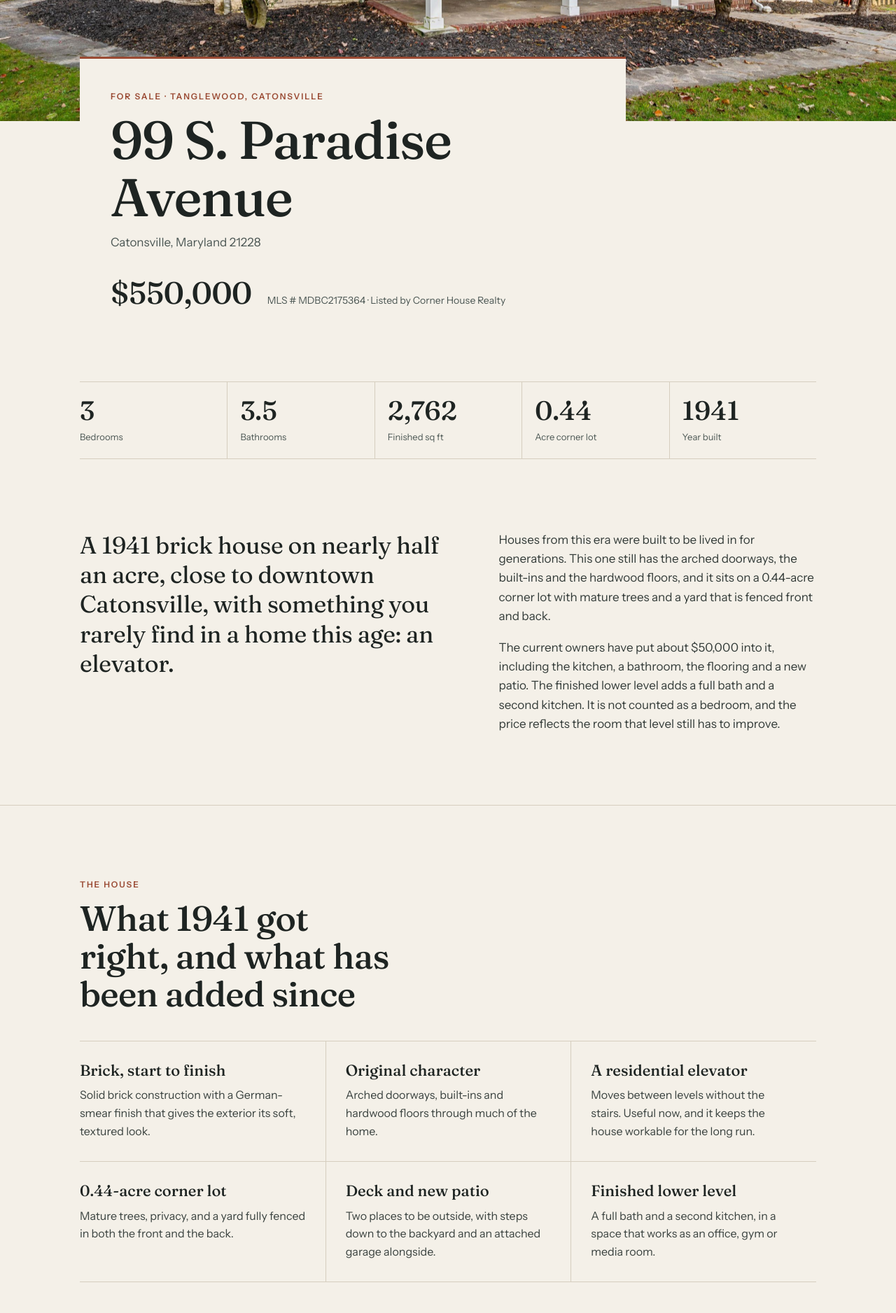
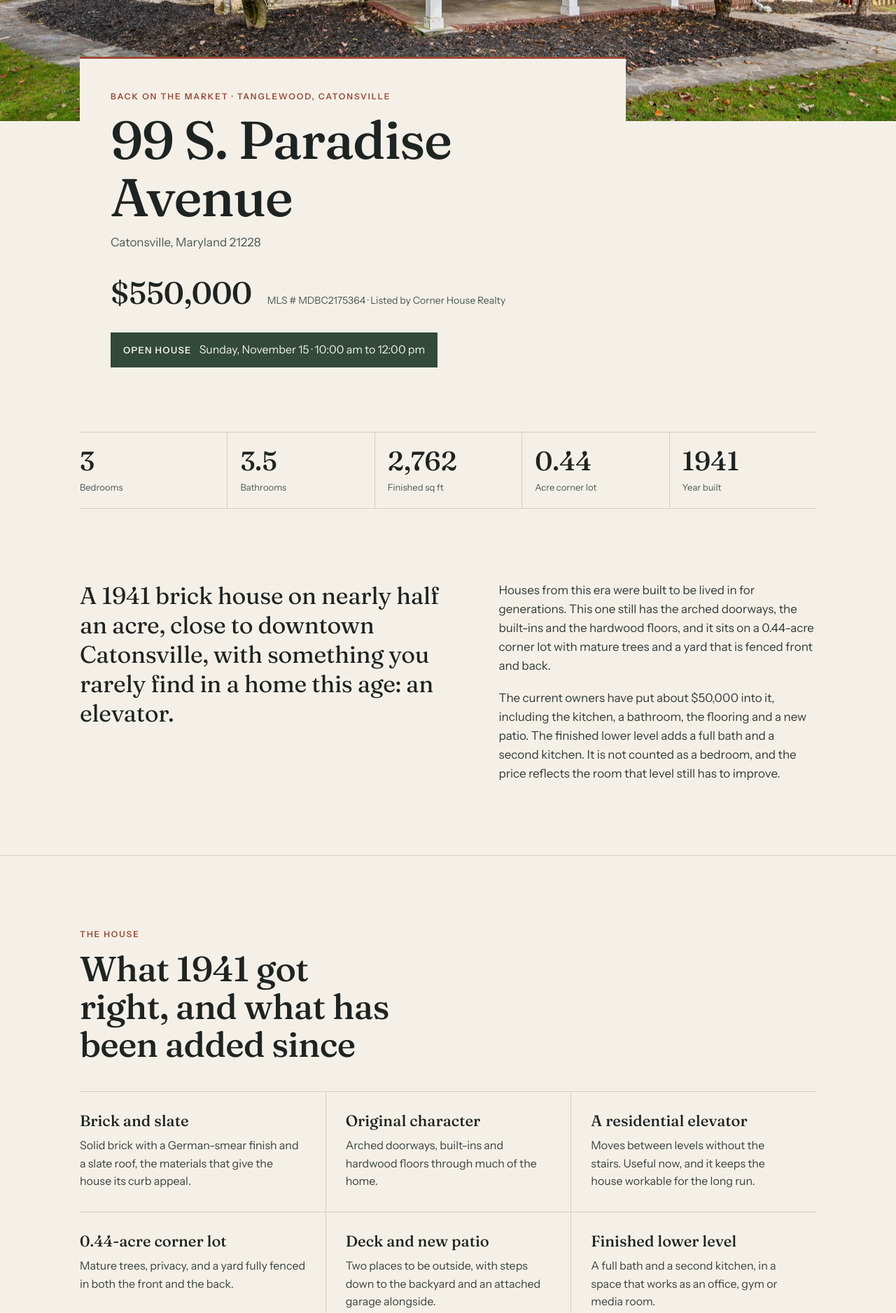
Before and after one commit to nathan816usana-creator/arcstead-pipeline, a plain HTML site: page listings/99-s-paradise-ave/index.html in a window 1280 px wide. Shown: the part 480-2356 px from the top of the page at 70% size. Drawn offline with Linux system fonts and the light colour scheme.

Commit message:
Add open house, back-on-market framing and inspection note to match the MLS remarks
Co-Authored-By: Claude Fable 5.2 <noreply@anthropic.com>
Claude-Session: https://claude.ai/code/session_0159x4akuHrgLztkJw96Mi8H

```diff
--- a/listings/99-s-paradise-ave/index.html
+++ b/listings/99-s-paradise-ave/index.html
@@ -119,6 +119,9 @@
   .hero-price strong { font-family: var(--display); font-weight: 500; font-size: clamp(30px, 4.4vw, 44px); letter-spacing: -0.01em; }
   .hero-price span { font-size: 14px; color: var(--slate); }
 
+  .open-house { display: inline-block; margin-top: 22px; padding: 12px 18px; background: var(--moss); color: var(--moss-ink); font-size: 16px; }
+  .open-house strong { font-weight: 600; margin-right: 8px; text-transform: uppercase; letter-spacing: .1em; font-size: 13px; }
+
   /* Stat rail */
   .stats { margin-top: clamp(28px, 4vw, 48px); border-top: 1px solid var(--line); border-bottom: 1px solid var(--line); }
   .stats ul { list-style: none; margin: 0; padding: 0; display: grid; grid-template-columns: repeat(5, 1fr); }
@@ -181,6 +184,8 @@
   dl.facts div { display: flex; justify-content: space-between; gap: 20px; padding: 14px 0; border-top: 1px solid var(--line); font-size: 16px; }
   dl.facts dt { color: var(--slate); }
   dl.facts dd { margin: 0; text-align: right; font-weight: 500; }
+  .goodtoknow { color: var(--ink); font-size: 15px; padding: 16px 18px; background: var(--paper-deep); border-left: 3px solid var(--moss); }
+  .goodtoknow strong { font-weight: 600; }
   .fineprint { margin-top: 22px; font-size: 14px; color: var(--slate); max-width: 62ch; }
 
   /* Showing */
@@ -273,13 +278,15 @@
     <div class="slot" data-label="front exterior (hero)"><img src="photos/p01.jpg" alt="Front of the brick home at 99 S. Paradise Avenue, with its covered porch and balcony" onerror="this.remove()" fetchpriority="high"></div>
     <div class="wrap">
       <div class="hero-card">
-        <div class="eyebrow">For sale · Tanglewood, Catonsville</div>
+        <div class="eyebrow">Back on the market · Tanglewood, Catonsville</div>
         <h1>99 S. Paradise Avenue</h1>
         <p class="hero-sub">Catonsville, Maryland 21228</p>
         <div class="hero-price">
           <strong class="num">$550,000</strong>
           <span>MLS # MDBC2175364 · Listed by Corner House Realty</span>
         </div>
+        <!-- Remove this line after the open house -->
+        <p class="open-house"><strong>Open house</strong> Sunday, November 15 · 10:00 am to 12:00 pm</p>
       </div>
 
       <div class="stats">
@@ -311,7 +318,7 @@
         <h2>What 1941 got right, and what has been added since</h2>
       </div>
       <div class="feat-grid">
-        <div class="feat"><h3>Brick, start to finish</h3><p>Solid brick construction with a German-smear finish that gives the exterior its soft, textured look.</p></div>
+        <div class="feat"><h3>Brick and slate</h3><p>Solid brick with a German-smear finish and a slate roof, the materials that give the house its curb appeal.</p></div>
         <div class="feat"><h3>Original character</h3><p>Arched doorways, built-ins and hardwood floors through much of the home.</p></div>
         <div class="feat"><h3>A residential elevator</h3><p>Moves between levels without the stairs. Useful now, and it keeps the house workable for the long run.</p></div>
         <div class="feat"><h3>0.44-acre corner lot</h3><p>Mature trees, privacy, and a yard fully fenced in both the front and the back.</p></div>
@@ -388,6 +395,7 @@
           <div><dt>Community</dt><dd>Tanglewood</dd></div>
           <div><dt>Terms</dt><dd>Sold as-is</dd></div>
         </dl>
+        <p class="fineprint goodtoknow"><strong>Good to know.</strong> The home is back on the market after the first buyer withdrew. The inspection report is available on request. Items it identified include a few cracked slate roof tiles, which are being evaluated, electrical wiring repairs, which are being addressed, and an area that needs mold remediation.</p>
         <p class="fineprint">Listing information from Bright MLS, # MDBC2175364. Information is deemed reliable but is not guaranteed and should be independently verified.</p>
       </div>
     </div>
```
Also changed, not shown: 5 other files.
